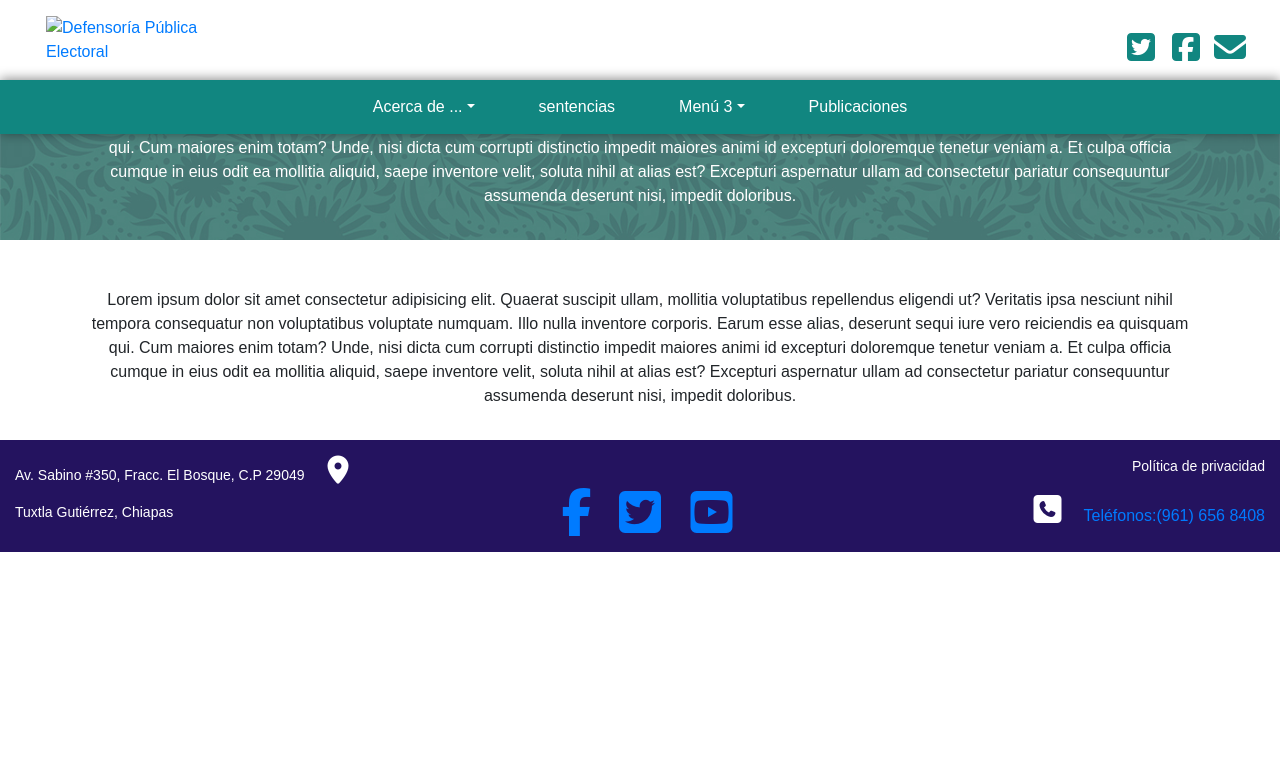
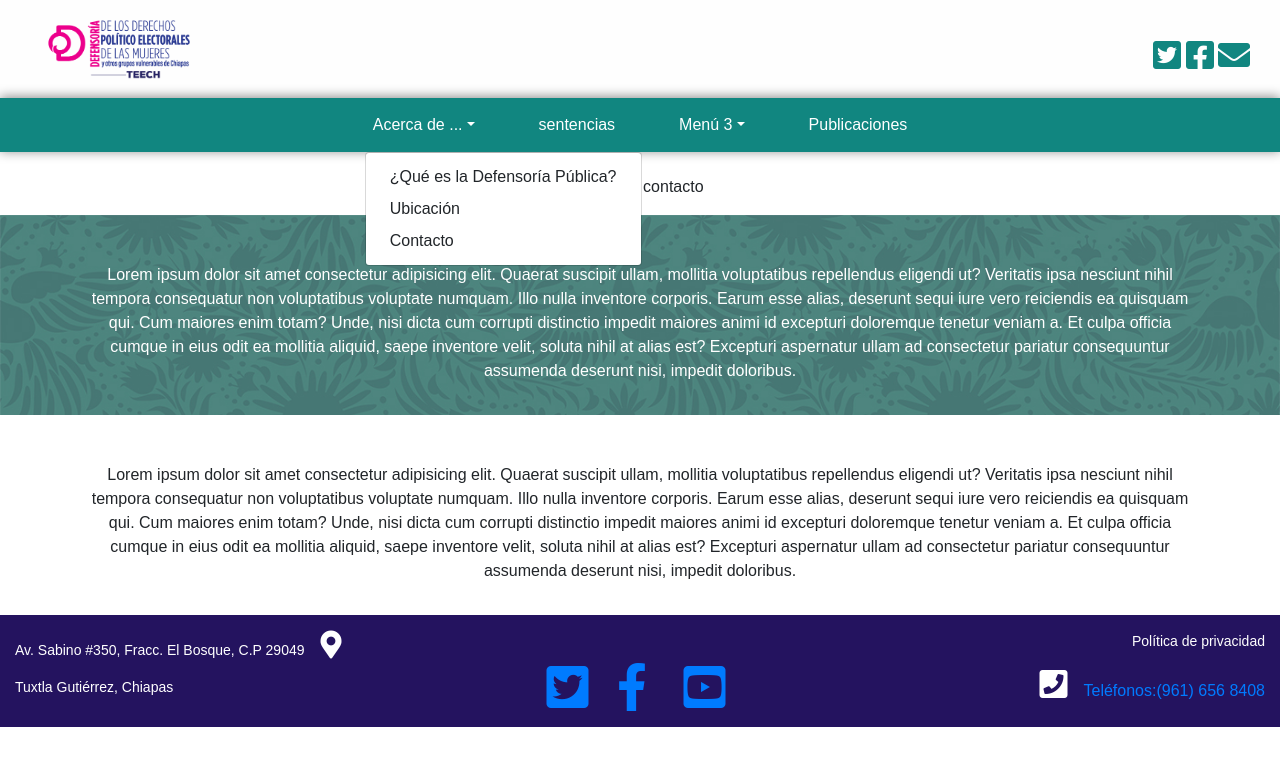
Before and after one commit to ingramirez820/iteech, a plain HTML site: page front/contacto/index.html in a window 1280 px wide. Both pictures are taken after a click on the link "Acerca de ...". Drawn offline with nearby package versions, Linux system fonts and the light colour scheme; files that its build step writes are made by us from their sources; files whose address does not match are found by name.

Commit message:
Corrección de rutas y modificación de hrefs

```diff
--- a/front/contacto/index.html
+++ b/front/contacto/index.html
@@ -8,27 +8,27 @@
   <meta http-equiv="x-ua-compatible" content="ie=edge">
   <title>Defensoría TEECH</title>
   <!--  Bootstrap CSS -->
-  <link href="../media/assets/css/bootstrap.min.css" rel="stylesheet">
-  <link rel="stylesheet" href="../media/assets/css/bootstrap.min.css">
+  <link href="/media/assets/css/bootstrap.min.css" rel="stylesheet">
+
   <!-- SmartMenus jQuery Bootstrap 4 Addon CSS -->
-  <link rel="stylesheet" href="../media/assets/css/jquery.smartmenus.bootstrap-4.css">
+  <link rel="stylesheet" href="media/assets/css/jquery.smartmenus.bootstrap-4.css">
   <!-- SLICK Estilos para slider -->
-  <link rel="stylesheet" href="../media/assets/css/slick.css">
+  <link rel="stylesheet" href="/media/assets/css/slick.css">
   <!-- SLICK Tema para el slide  -->
-  <link rel="stylesheet" href="../media/assets/css/slick-theme.css">
+  <link rel="stylesheet" href="/media/assets/css/slick-theme.css">
   <!-- Font Awesom -->
-  <link href="../media/assets/css/webfonts/all.min.css" rel="stylesheet">
+  <link href="/media/assets/css/webfonts/all.min.css" rel="stylesheet">
   <!-- aos -->
-  <link rel="stylesheet" href="../media/assets/css/aos.css">
-  <link rel="stylesheet" href="../media/assets/css/aos.css">
+  <link rel="stylesheet" href="/media/assets/css/aos.css">
+  <link rel="stylesheet" href="/media/assets/css/aos.css">
   <!-- SCRIPTS -->
-  <script type="text/javascript" src="../media/assets/js/jquery.js"></script>
+  <script type="text/javascript" src="/media/assets/js/jquery.js"></script>
   <!-- Estilos personalizados -->
-  <link href="../media/assets/css/custom.css" rel="stylesheet">
+  <link href="/media/assets/css/custom.css" rel="stylesheet">
   <script>
-    var BASEURL = "../index.html";
+    var BASEURL = "/index.html";
   </script>
-  <link href="../media/assets/css/galerias.css" rel="stylesheet">
+  <link href="/media/assets/css/galerias.css" rel="stylesheet">
 </head>
 
 <body class="d-flex flex-column h-100">
@@ -39,17 +39,17 @@
       <div class="container-fluid">
         <div class="row align-items-center mx-auto" id="laLinea" style="max-width: 1400px;">
           <div class="col-6 col-sm-6 col-md-4 col-lg-10 col-xl-10 text-left" data-aos="zoom-in-down">
-            <a href="../index.html" class="align-self-center"><img src="../media/images/logo-defensoria.png"
+            <a href="/index.html" class="align-self-center"><img src="/media/images/logo-defensoria.png"
                 id="logo-DG" class="logo-DG" alt="Defensoría Pública Electoral"
                 title="Defensoría Pública Electoral"></a>
           </div>
           <div class="col-6 col-lg-2 col-xl-2 text-right" data-aos="zoom-in-down">
             <div class="d-none d-lg-block">
-              <a href="#" class="text-decoration-none" target="_blank"><i class="fab fa-twitter-square mt-3 fa-2x"
+              <a href="http://www.twitter.com/te_chiapas" class="text-decoration-none" target="_blank"><i class="fab fa-twitter-square mt-3 fa-2x"
                   data-aos="zoom-in-down"></i></a>
-              <a href="#" target="_blank" class="text-decoration-none"><i class="fab fa-facebook-square mt-3 fa-2x"
+              <a href="https://www.facebook.com/TEECHIAPAS" target="_blank" class="text-decoration-none"><i class="fab fa-facebook-square mt-3 fa-2x"
                   data-aos="zoom-in-down"></i></a>
-              <a class="text-decoration-none" href="../front/contacto/index.html" name="Contacto"><i
+              <a class="text-decoration-none" href="/front/contacto/index.html" name="Contacto"><i
                   class="fas fa-envelope fa-2x" data-aos="zoom-in-down"></i></a>
             </div>
             <a href="#" class="text-decoration-none"></a>
@@ -74,12 +74,12 @@
           <ul class="nav navbar-nav mx-auto">
             <li class="nav-item dropdown"><a class="nav-link dropdown-toggle" href="#">Acerca de ...</a>
               <ul class="dropdown-menu">
-                <li><a class="dropdown-item" href="../front/defensoria.html">¿Qué es la Defensoría Pública?</a></li>
-                <li><a class="dropdown-item" href="../front/ubicacion.html">Ubicación </a></li>
-                <li><a class="dropdown-item" href="../front/contacto.html">Contacto </a></li>
+                <li><a class="dropdown-item" href="/front/defensoria.html">¿Qué es la Defensoría Pública?</a></li>
+                <li><a class="dropdown-item" href="/front/ubicacion.html">Ubicación </a></li>
+                <li><a class="dropdown-item" href="/front/contacto.html">Contacto </a></li>
               </ul>
             </li>
-            <li class="nav-item"><a class="nav-link" href="../front/sentencias.html">sentencias</a></li>
+            <li class="nav-item"><a class="nav-link" href="/front/sentencias.html">sentencias</a></li>
             <li class="nav-item dropdown"><a class="nav-link dropdown-toggle" href="#">Menú 3</a>
               <ul class="dropdown-menu">
                 <li class="dropdown"><a class="dropdown-item dropdown-toggle" href="#">Submenú 3-1</a>
@@ -91,7 +91,7 @@
                 </li>
               </ul>
             </li>
-            <li class="nav-item"><a class="nav-link" href="../front/publicaciones.html">Publicaciones</a></li>
+            <li class="nav-item"><a class="nav-link" href="/front/publicaciones.html">Publicaciones</a></li>
           </ul>
         </div>
       </nav>
@@ -153,10 +153,10 @@
           <p>Tuxtla Gutiérrez, Chiapas</p>
         </div>
         <div class="col-4 col-md-4 text-center text-md-center">
+          <a href="http://www.twitter.com/te_chiapas" target="_blank"><i
+            class="fab fa-twitter-square mt-3 p-2 fa-3x"></i></a>
           <a href="https://www.facebook.com/TEECHIAPAS" target="_blank"><i
             class="fab fa-facebook-f mt-3 p-3 fa-3x"></i></a>
-        <a href="http://www.twitter.com/te_chiapas" target="_blank"><i
-            class="fab fa-twitter-square mt-3 p-2 fa-3x"></i></a>
         <a href="http://goo.gl/G0VnvT" target="_blank"><i class="fab fa-youtube-square mt-3 p-3 fa-3x"></i></a>
         <!-- <a href="https://goo.gl/maps/rwLEA" target="_blank"><i class="fas fa-map-marker-alt"></i></a> -->
         </div>
@@ -175,20 +175,20 @@
   <!-- Termina Footer -->
   <!-- Librerias Javascript -->
   <!-- Bootstrap tooltips -->
-  <script type="text/javascript" src="../media/assets/js/popper.min.js"></script>
+  <script type="text/javascript" src="/media/assets/js/popper.min.js"></script>
   <!-- Bootstrap core JavaScript -->
-  <script type="text/javascript" src="../media/assets/js/bootstrap.min.js"></script>
+  <script type="text/javascript" src="/media/assets/js/bootstrap.min.js"></script>
   <!-- SmartMenus jQuery plugin -->
-  <script type="text/javascript" src="../media/assets/js/jquery.smartmenus.min.js"></script>
+  <script type="text/javascript" src="/media/assets/js/jquery.smartmenus.min.js"></script>
   <!-- SmartMenus jQuery Bootstrap 4 Addon -->
-  <script src="../media/assets/js/jquery.smartmenus.bootstrap-4.min.js" charset="utf-8"></script>
+  <script src="/media/assets/js/jquery.smartmenus.bootstrap-4.min.js" charset="utf-8"></script>
   <!-- SLICK js para slider -->
-  <script src="../media/assets/js/slick.min.js" charset="utf-8"></script>
+  <script src="/media/assets/js/slick.min.js" charset="utf-8"></script>
   <!-- AOS -->
-  <script type="text/javascript" src="../media/assets/js/aos.js" charset="utf-8"></script>
+  <script type="text/javascript" src="/media/assets/js/aos.js" charset="utf-8"></script>
   <!-- Custom -->
-  <script type="text/javascript" src="../media/assets/js/custom.js"></script>
-  <!-- <script type="text/javascript" src="../media/themes/tepjf/js/forms.js"></script> -->
+  <script type="text/javascript" src="/media/assets/js/custom.js"></script>
+  <!-- <script type="text/javascript" src="media/themes/tepjf/js/forms.js"></script> -->
   <script>
     AOS.init();
   </script>
```
Also changed, not shown: front/contacto.html (+5 -5 lines), front/defensoria.html (+2 -2 lines), front/galeria.html (+5 -5 lines), front/publicaciones.html (+5 -6 lines), front/sentencias.html (+5 -5 lines), front/ubicacion.html (+5 -5 lines), index.html (+5 -5 lines).
